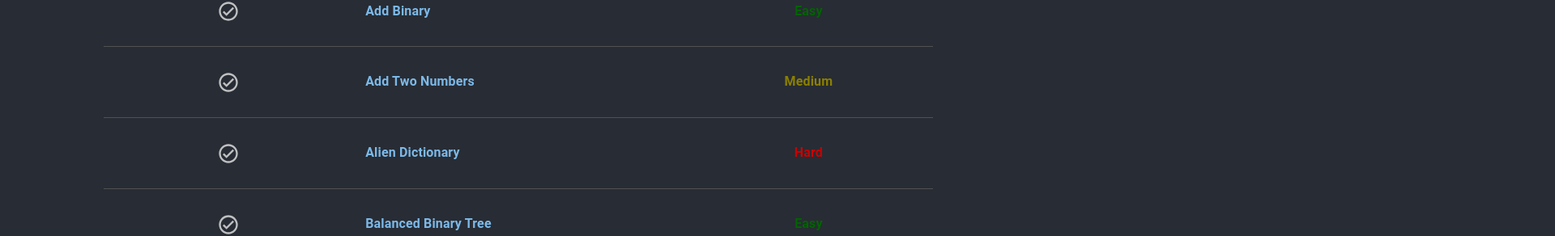
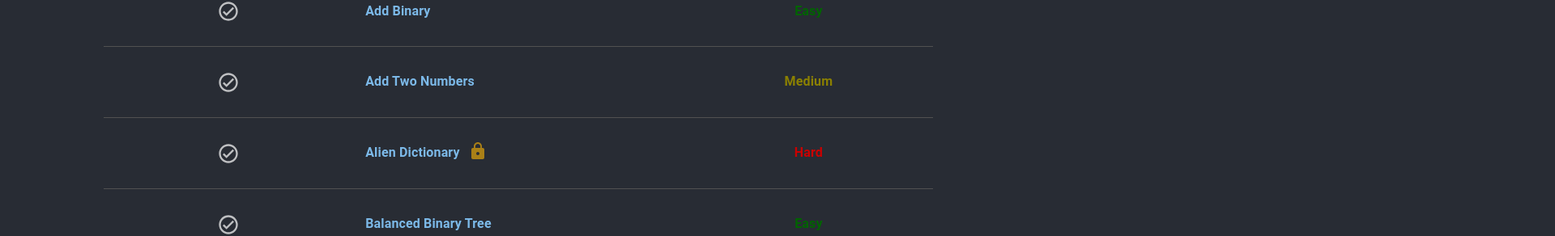
Before and after one commit to ricklan/leetcode-megalist, a React (Create React App) app: page / in a window 1280 px wide. Shown: the part 487-779 px from the top of the page at 81% size, 1920 px wide, since content can reach past the window. Built offline with nearby package versions, Linux system fonts and the light colour scheme.

Commit message:
Added icon for leetcode premium and edited css

```diff
--- a/src/App.css
+++ b/src/App.css
@@ -34,11 +34,24 @@
   font-weight: 300;
 }
 
+.question-row {
+  display: flex;
+  flex-direction: row;
+  align-items: center;
+  width: 100%;
+}
+
 .question-link {
   color: #7CB9E8;
   font-size: 16px;
   font-weight: bold;
   text-decoration: none;
+  margin-right: 10px;
+}
+
+.lock-icon {
+  color: #aa8017;
+  position: relative;
 }
 
 .question-link:visited {
@@ -150,19 +163,17 @@ th {
   position: sticky;
   top: 114px;
   text-align: center;
-
   background: #282c34;
   z-index: 999;
 }
 
-tr th:nth-child(1)::after {
+tr th:nth-child(-n + 3)::after {
   content: '';
   position: absolute;
-  left: -999px;
+  left: 0px;
   top: 59px;
-  width: 999vw;
-  border-bottom: 1px solid rgb(22, 22, 22);
-  filter: drop-shadow(0px 2px 3px #141414);
+  width: 100%;
+  border-bottom: 1px solid white !important;
 }
 
 .MuiTableContainer-root {
--- a/src/App.js
+++ b/src/App.js
@@ -13,10 +13,12 @@ import FormControl from "@mui/material/FormControl";
 import Select from "@mui/material/Select";
 import Button from "@mui/material/Button";
 import TextField from "@mui/material/TextField";
+import Tooltip from "@mui/material/Tooltip";
 import ReplayIcon from "@mui/icons-material/Replay";
+import SearchIcon from "@mui/icons-material/Search";
+import LockIcon from "@mui/icons-material/Lock";
 import CheckboxComponent from "./Checkbox";
 import { ThemeProvider, createTheme } from "@mui/material/styles";
-import SearchIcon from "@mui/icons-material/Search";
 
 const darkTheme = createTheme({
   palette: {
@@ -88,6 +90,7 @@ let questions = [
     Blind75: true,
     Grind75: false,
     Neetcode150: true,
+    Premium: true,
   },
   {
     difficulty: "M",
@@ -712,6 +715,7 @@ let questions = [
     Blind75: false,
     Grind75: false,
     Neetcode150: true,
+    Premium: true,
   },
   {
     difficulty: "M",
@@ -752,6 +756,7 @@ let questions = [
     Blind75: true,
     Grind75: false,
     Neetcode150: true,
+    Premium: true,
   },
   {
     difficulty: "H",
@@ -800,6 +805,7 @@ let questions = [
     Blind75: true,
     Grind75: false,
     Neetcode150: true,
+    Premium: true,
   },
   {
     difficulty: "M",
@@ -1088,6 +1094,7 @@ let questions = [
     Blind75: true,
     Grind75: false,
     Neetcode150: true,
+    Premium: true,
   },
   {
     difficulty: "M",
@@ -1096,6 +1103,7 @@ let questions = [
     Blind75: true,
     Grind75: false,
     Neetcode150: true,
+    Premium: true,
   },
   {
     difficulty: "H",
@@ -1530,9 +1538,17 @@ function App() {
                 </FormControl>
               </Box>
 
+              <Tooltip
+                arrow
+                followCursor
+                title="Reset Filter and Search"
+                placement="right"
+                className="tooltip"
+              >
                 <Button variant="contained" onClick={resetFilters}>
                   <ReplayIcon />
                 </Button>
+              </Tooltip>
             </div>
           </div>
         </div>
@@ -1558,6 +1574,7 @@ function App() {
                     <CheckboxComponent question={question.question} />
                   </TableCell>
                   <TableCell align="left">
+                    <div className="question-row">
                       <a
                         href={question.link}
                         target="_blank"
@@ -1566,6 +1583,17 @@ function App() {
                       >
                         {question.question}
                       </a>
+                      {question.Premium && (
+                        <Tooltip
+                          arrow
+                          followCursor
+                          title="Leetcode Premium Question"
+                          placement="right"
+                        >
+                          <LockIcon className="lock-icon" />{" "}
+                        </Tooltip>
+                      )}
+                    </div>
                   </TableCell>
                   <TableCell align="center">
                     <p
```
Lines whose indentation alone changed are shown as unchanged.
